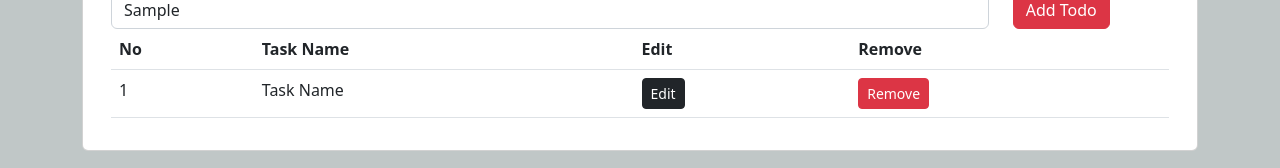
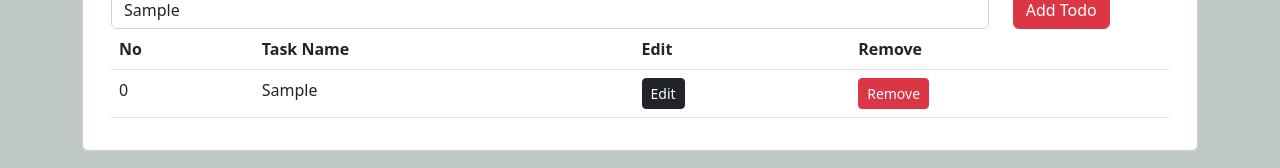
Before and after one commit to nasim341/redux, a React (Create React App) app: page / in a window 1280 px wide. Both pictures are taken after typing "Sample" into the empty fields and a click on the button "Add Todo". Shown: the part 123-291 px from the top of the page. Built offline with nearby package versions, Linux system fonts and the light colour scheme.

Commit message:
todo add task

```diff
--- a/src/components/todo/CreateTodo.js
+++ b/src/components/todo/CreateTodo.js
@@ -1,14 +1,18 @@
-import React from 'react';
+import React, { useRef } from 'react';
+import { useDispatch } from 'react-redux';
+import { AddTodo } from '../../redux/state/todo/TodoSlice';
 
 const CreateTodo = () => {
+    const dispatch = useDispatch();
+    const taskInput = useRef();
     return (
         <div className="container-fluid">
             <div className="row">
                 <div className="col-md-10">
-                    <input placeholder="Task Name" type="text" className="form-control"></input>
+                    <input ref={taskInput} placeholder="Task Name" type="text" className="form-control"></input>
                 </div>
                 <div className="col-md-2">
-                    <button className="btn btn-danger">Add Todo</button>
+                    <button onClick={() => { dispatch(AddTodo(taskInput.current.value)) }} className="btn btn-danger">Add Todo</button>
                 </div>
             </div>
         </div>
--- a/src/components/todo/TodoList.js
+++ b/src/components/todo/TodoList.js
@@ -1,6 +1,11 @@
 import React from 'react';
+import { useSelector } from 'react-redux';
 
 const TodoList = () => {
+
+    const todoItem = useSelector((state) => state.todo.value)
+
+
     return (
         <div className="container-fluid">
             <div className="row">
@@ -15,12 +20,18 @@ const TodoList = () => {
                             </tr>
                         </thead>
                         <tbody>
-                            <tr>
-                                <td>1</td>
-                                <td>Task Name</td>
-                                <td><button className="btn btn-sm btn-dark">Edit</button></td>
-                                <td><button className="btn btn-sm btn-danger">Remove</button></td>
-                            </tr>
+                            {
+                                todoItem.map((item, i) => {
+                                    return (
+                                        <tr key={i.toString}>
+                                            <td>{i}</td>
+                                            <td>{item}</td>
+                                            <td><button className="btn btn-sm btn-dark">Edit</button></td>
+                                            <td><button className="btn btn-sm btn-danger">Remove</button></td>
+                                        </tr>
+                                    )
+                                })
+                            }
                         </tbody>
                     </table>
                 </div>
--- a/src/redux/state/todo/TodoSlice.js
+++ b/src/redux/state/todo/TodoSlice.js
@@ -1,7 +1,7 @@
 import { createSlice } from "@reduxjs/toolkit";
 
 export const todoSlice = createSlice({
-    name: "todoL",
+    name: "todo",
     initialState: {
         value: []
     },
@@ -17,5 +17,5 @@ export const todoSlice = createSlice({
         }
     }
 })
-export const { AddTodo, RemoveTodo, EditTodo } = todoSlice.reducer;
+export const { AddTodo, RemoveTodo, EditTodo } = todoSlice.actions;
 export default todoSlice.reducer;
--- a/src/redux/store/store.js
+++ b/src/redux/store/store.js
@@ -2,7 +2,6 @@ import { configureStore } from "@reduxjs/toolkit";
 import counterReducer from "../state/counter/CounterSlice"
 import todoReducer from "../state/todo/TodoSlice"
 export default configureStore({
-
     reducer: {
         counter: counterReducer,
         todo: todoReducer
```
